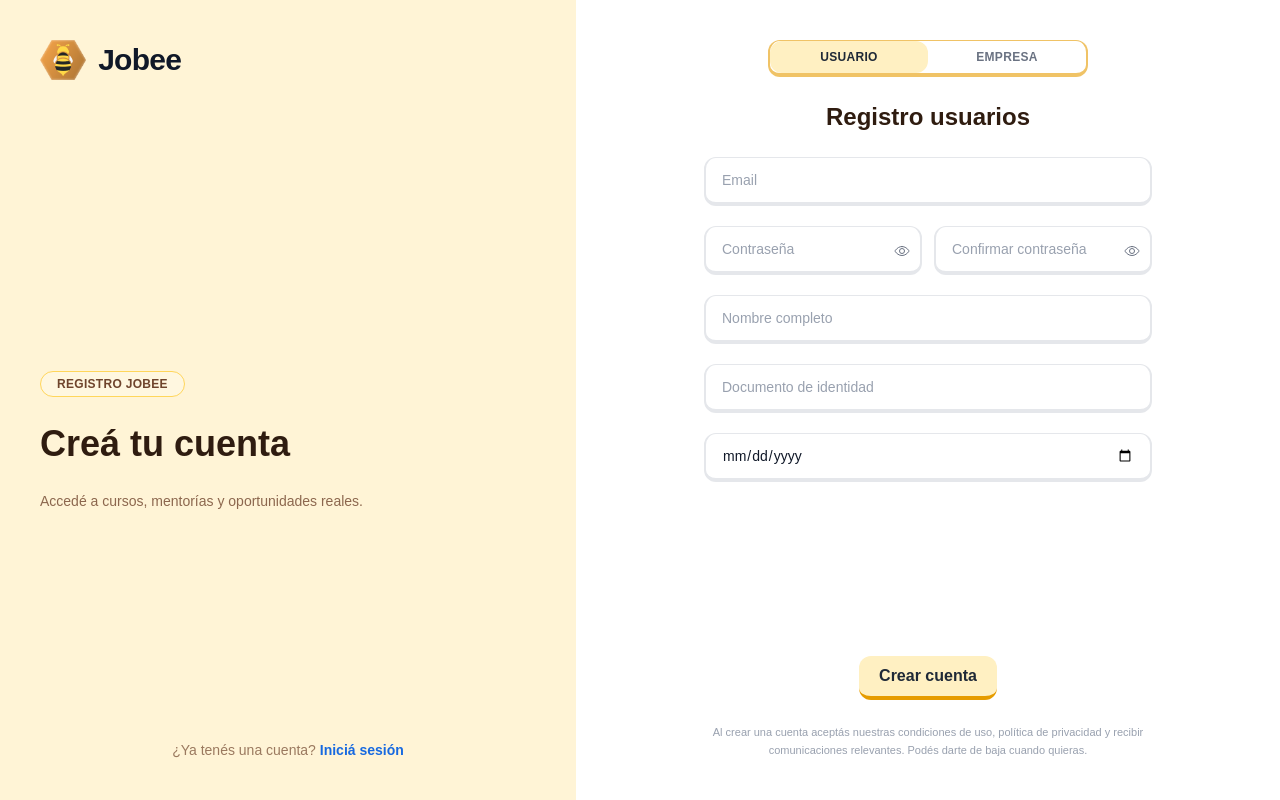
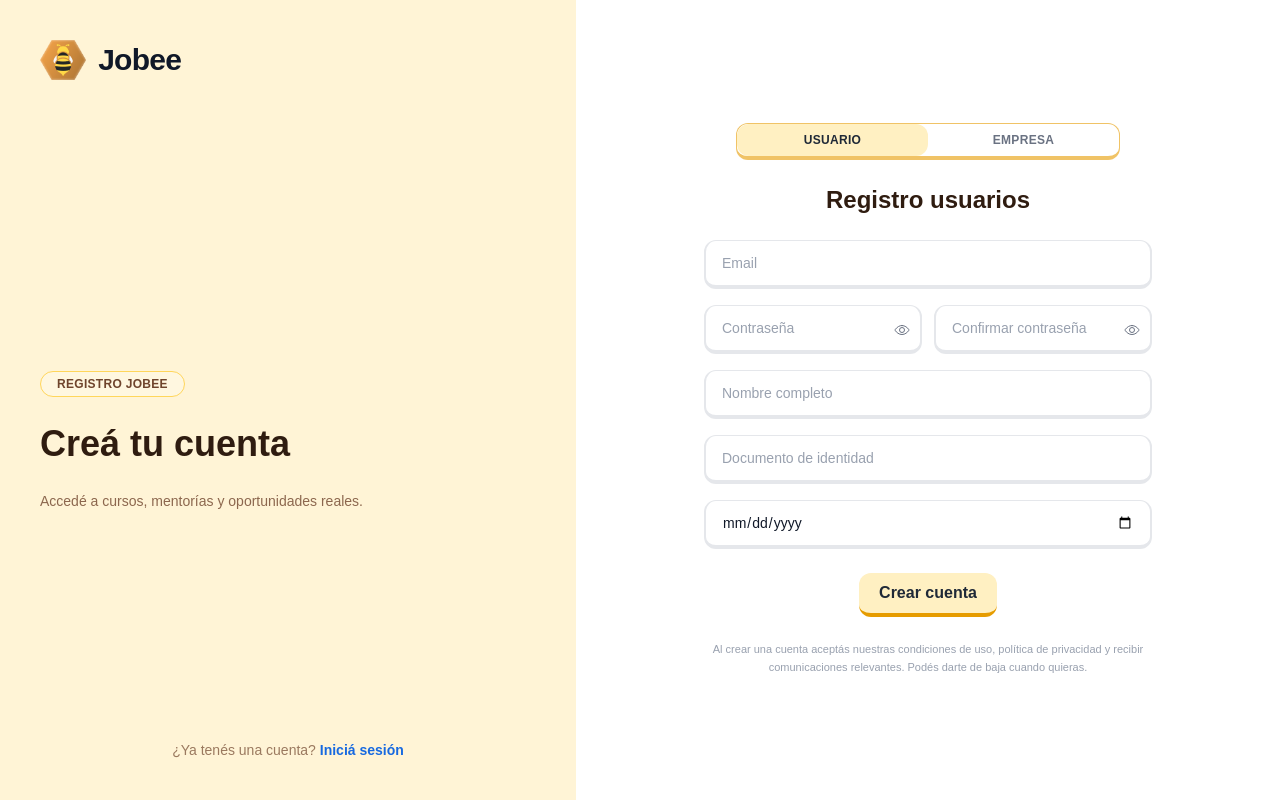
Before and after one commit to galonsoo/jobee-frontend, a React (Vite) app: page /jobee-frontend/auth/signup/user in a window 1280 px wide. Built offline with nearby package versions, Linux system fonts and the light colour scheme.

Commit message:
style(auth): smooth spacing in auth layout

```diff
--- a/src/components/auth/AuthLayout.jsx
+++ b/src/components/auth/AuthLayout.jsx
@@ -48,8 +48,8 @@ export default function AuthLayout({
         )}
       </aside>
 
-      <section className="flex flex-1 justify-center px-6 py-8 sm:px-8 lg:w-[520px] lg:px-10 lg:py-10">
-        <div className="flex w-full max-w-md flex-1 flex-col justify-center gap-6 py-8 lg:py-0">
+      <section className="flex flex-1 items-center justify-center px-6 py-10 sm:px-8 lg:w-[480px] lg:px-10 lg:py-14">
+        <div className="w-full max-w-md space-y-6">
           <div className="flex items-center gap-3 lg:hidden">
             <Link to="/" className="flex items-center gap-3">
               <img src={JobeeLogo} alt="Jobee" className="h-9 w-auto" />
@@ -58,8 +58,8 @@ export default function AuthLayout({
           </div>
 
           {toggleOptions.length ? (
-            <div className="mx-auto w-full max-w-xs">
-              <div className="relative flex w-full overflow-hidden rounded-xl border border-[#E69C00]/60 border-x-2 border-b-4 bg-white">
+            <div className="mx-auto w-full max-w-xs md:max-w-sm">
+              <div className="relative flex w-full overflow-hidden rounded-xl border border-[#E69C00]/60 border-b-4 bg-white">
                 {(() => {
                   const activeIndex = Math.max(
                     toggleOptions.findIndex(({ id }) => id === currentType),
--- a/src/pages/auth/LoginPage.jsx
+++ b/src/pages/auth/LoginPage.jsx
@@ -84,7 +84,7 @@ export default function LoginPage() {
       footer={footerContent}
       asideFooter={asideFooter}
     >
-      <form className="flex h-full flex-col gap-4" noValidate>
+      <form className="space-y-4" noValidate>
         <div className="space-y-3">
           <fieldset>
             <label htmlFor="email" className="sr-only">
@@ -126,7 +126,7 @@ export default function LoginPage() {
           </fieldset>
         </div>
 
-        <div className="mt-auto flex flex-col gap-4 pt-2">
+        <div className="flex flex-col gap-4 pt-2">
           <button
             type="submit"
             className="w-full rounded-xl border-b-4 border-[#E69C00] bg-[#FFF0C2] px-5 py-2 text-sm font-semibold text-[#1F2937] transition hover:bg-white md:text-base"
--- a/src/pages/auth/SignUpCompanyPage.jsx
+++ b/src/pages/auth/SignUpCompanyPage.jsx
@@ -59,8 +59,8 @@ export default function SignUpCompanyPage() {
       formTitle="Registro empresas"
       footer={footerContent}
     >
-      <form className="flex h-full flex-col gap-3" noValidate>
-        <div className="grid flex-1 content-start gap-x-3 gap-y-5 sm:grid-cols-2">
+      <form className="space-y-4" noValidate>
+        <div className="grid gap-x-3 gap-y-4 sm:grid-cols-2">
           {[
             {
               id: "email",
@@ -157,7 +157,7 @@ export default function SignUpCompanyPage() {
           })}
         </div>
 
-        <div className="mt-auto flex justify-center pt-2">
+        <div className="flex justify-center pt-2">
           <button
             type="submit"
             className="w-full rounded-xl border-b-4 border-[#E69C00] bg-[#FFF0C2] px-5 py-2 text-sm font-semibold text-[#1F2937] transition hover:bg-white md:w-auto md:text-base"
--- a/src/pages/auth/SignUpUserPage.jsx
+++ b/src/pages/auth/SignUpUserPage.jsx
@@ -59,8 +59,8 @@ export default function SignUpUserPage() {
       formTitle="Registro usuarios"
       footer={footerContent}
     >
-      <form className="flex h-full flex-col gap-2.5" noValidate>
-        <div className="grid flex-1 content-start gap-x-3 gap-y-5 sm:grid-cols-2">
+      <form className="space-y-4" noValidate>
+        <div className="grid gap-x-3 gap-y-4 sm:grid-cols-2">
           {[
             {
               id: "email",
@@ -147,7 +147,7 @@ export default function SignUpUserPage() {
           })}
         </div>
 
-        <div className="mt-auto flex justify-center pt-2">
+        <div className="flex justify-center pt-2">
           <button
             type="submit"
             className="w-full rounded-xl border-b-4 border-[#E69C00] bg-[#FFF0C2] px-5 py-2 text-sm font-semibold text-[#1F2937] transition hover:bg-white md:w-auto md:text-base"
```
